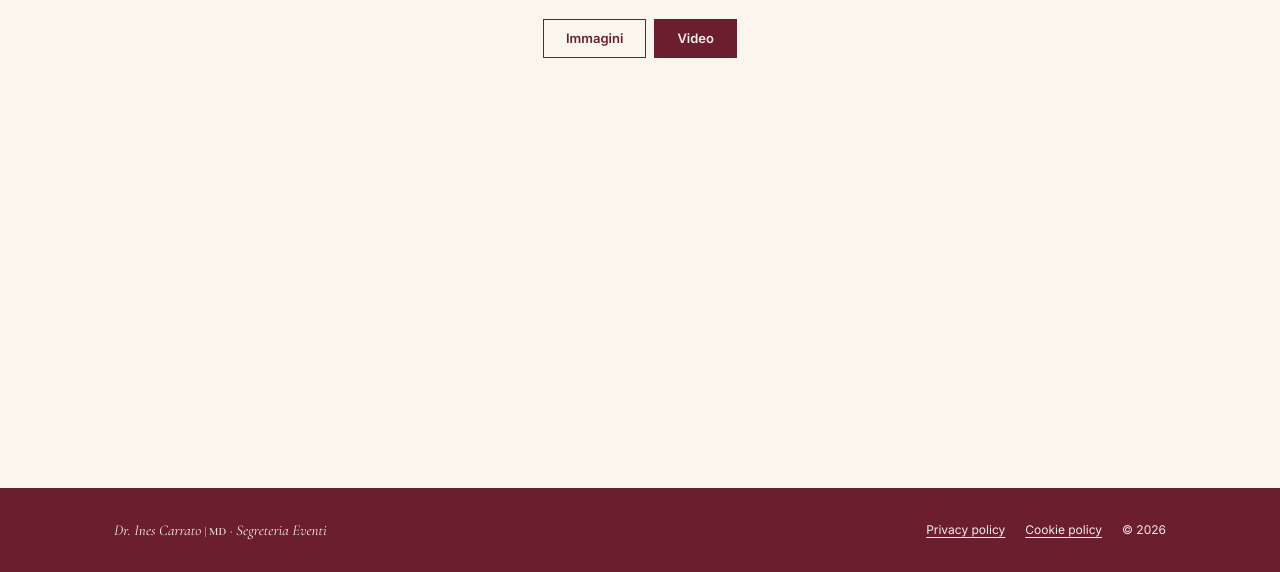
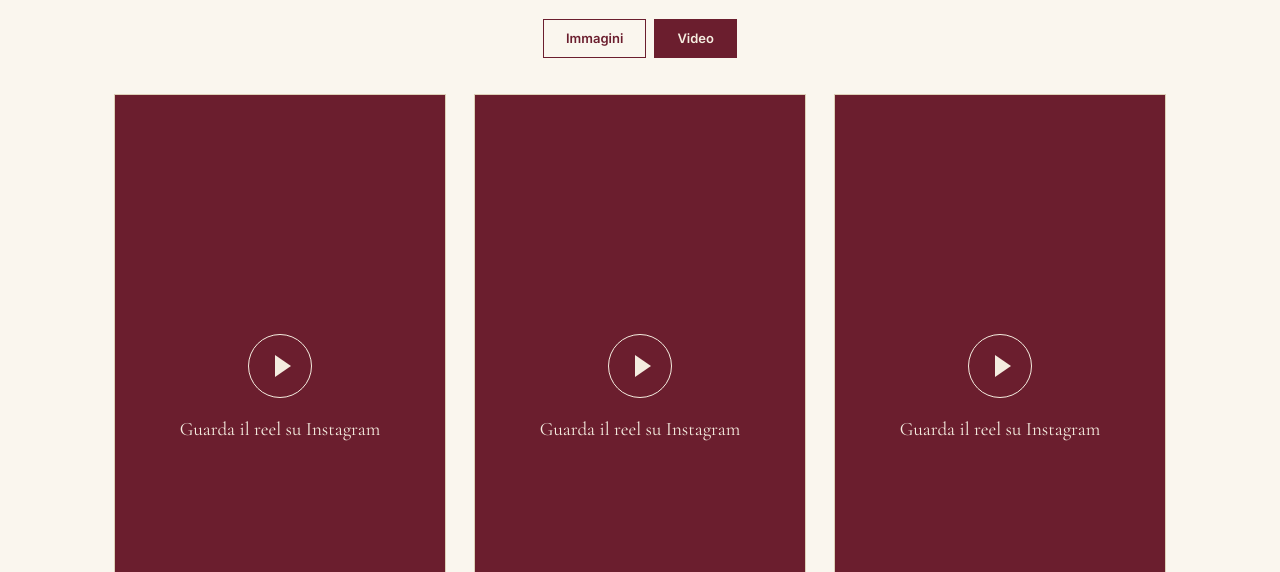
Before and after one commit to realchri10/drinescarrato, a plain HTML site: page galleria-video.html in a window 1280 px wide. Shown: the part 228-800 px from the top of the page. Drawn offline with nearby package versions, Linux system fonts and the light colour scheme; a script that the page names is missing.

Commit message:
Galleria video: tre reel di Instagram incorporati
- Reel incorporati con il codice ufficiale di Instagram, con scheda di riserva
- Cookie policy e privacy policy aggiornate per i contenuti di Instagram (Meta)

Co-Authored-By: Claude Opus 5.5 <noreply@anthropic.com>
Claude-Session: https://claude.ai/code/session_01C4swCxYQtsHoWAHKuRf2Ut

```diff
--- a/galleria-video.html
+++ b/galleria-video.html
@@ -56,27 +56,40 @@
       </div>
 
       <!--
-        Per aggiungere un video di YouTube copia questo blocco dentro .video-grid
-        e sostituisci ID_VIDEO con il codice del video (la parte dopo "v=" nell'indirizzo):
-
-        <figure class="video-item">
-          <div class="video-frame"><iframe src="https://www.youtube-nocookie.com/embed/ID_VIDEO" title="Titolo del video" loading="lazy" allowfullscreen></iframe></div>
-          <figcaption>Titolo del video</figcaption>
-        </figure>
-
-        Per un video caricato sul sito (file .mp4 nella cartella assets/video):
-
-        <figure class="video-item">
-          <div class="video-frame"><video src="assets/video/nome-file.mp4" controls preload="metadata"></video></div>
-          <figcaption>Titolo del video</figcaption>
-        </figure>
+        Per aggiungere un reel di Instagram copia un blocco <div class="reel"> qui sotto
+        e sostituisci il codice del reel (la parte dopo /reel/ nell'indirizzo) nei due punti in cui compare.
       -->
-      <div class="video-grid">
+      <div class="reel-grid">
+        <div class="reel">
+          <blockquote class="instagram-media" data-instgrm-permalink="https://www.instagram.com/reel/DZpyJ7zo63q/" data-instgrm-version="14">
+            <a href="https://www.instagram.com/reel/DZpyJ7zo63q/" target="_blank" rel="noopener" class="reel-fallback">
+              <span class="reel-play" aria-hidden="true"></span>
+              <span>Guarda il reel su Instagram</span>
+            </a>
+          </blockquote>
+        </div>
+        <div class="reel">
+          <blockquote class="instagram-media" data-instgrm-permalink="https://www.instagram.com/reel/DQl6AXBjDPG/" data-instgrm-version="14">
+            <a href="https://www.instagram.com/reel/DQl6AXBjDPG/" target="_blank" rel="noopener" class="reel-fallback">
+              <span class="reel-play" aria-hidden="true"></span>
+              <span>Guarda il reel su Instagram</span>
+            </a>
+          </blockquote>
+        </div>
+        <div class="reel">
+          <blockquote class="instagram-media" data-instgrm-permalink="https://www.instagram.com/reel/DfPaQ14Idae/" data-instgrm-version="14">
+            <a href="https://www.instagram.com/reel/DfPaQ14Idae/" target="_blank" rel="noopener" class="reel-fallback">
+              <span class="reel-play" aria-hidden="true"></span>
+              <span>Guarda il reel su Instagram</span>
+            </a>
+          </blockquote>
+        </div>
       </div>
-      <p class="gallery-empty">I video saranno pubblicati a breve.</p>
     </div>
   </section>
   </main>
+
+  <script async src="https://www.instagram.com/embed.js"></script>
 
   <!-- FOOTER -->
   <footer class="footer">
--- a/style.css
+++ b/style.css
@@ -216,10 +216,26 @@ main > .section:last-child { border-bottom: 0; }
 .gallery-item:hover img { transform: scale(1.03); }
 .video-grid { display: grid; grid-template-columns: repeat(auto-fill, minmax(320px, 1fr)); gap: 24px; }
 .video-grid:empty { display: none; }
-.video-grid:not(:empty) + .gallery-empty { display: none; }
+.video-grid:not(:empty) + .reel-grid { display: grid; grid-template-columns: repeat(auto-fit, minmax(300px, 360px)); justify-content: center; gap: 28px; align-items: start; }
+.reel { min-width: 0; }
+.reel .instagram-media { margin: 0 !important; min-width: 0 !important; width: 100% !important; max-width: 100% !important; }
+.reel blockquote.instagram-media { background: var(--burgundy); border: 1px solid var(--border); aspect-ratio: 9 / 16; display: flex; padding: 0; }
+.reel-fallback { flex: 1; display: flex; flex-direction: column; align-items: center; justify-content: center; gap: 16px; color: var(--cream); text-decoration: none; font-family: var(--serif); font-size: 19px; }
+.reel-play { width: 64px; height: 64px; border: 1.5px solid var(--cream); border-radius: 50%; position: relative; }
+.reel-play::after { content: ""; position: absolute; left: 26px; top: 20px; border-left: 16px solid var(--cream); border-top: 11px solid transparent; border-bottom: 11px solid transparent; }
+.reel-fallback:hover .reel-play { background: rgba(245,237,224,.12); }
+.gallery-empty { display: none; }
 .video-item figcaption { font-family: var(--serif); font-size: 18px; color: var(--burgundy); margin-top: 10px; }
 .video-frame { position: relative; aspect-ratio: 16 / 9; background: #000; border: 1px solid var(--border); }
 .video-frame iframe, .video-frame video { position: absolute; inset: 0; width: 100%; height: 100%; border: 0; }
+.reel-grid { display: grid; grid-template-columns: repeat(auto-fit, minmax(300px, 1fr)); max-width: 1052px; margin: 0 auto; gap: 28px; align-items: start; }
+.reel { min-width: 0; }
+.reel .instagram-media { margin: 0 !important; min-width: 0 !important; width: 100% !important; max-width: 100% !important; }
+.reel blockquote.instagram-media { background: var(--burgundy); border: 1px solid var(--border); aspect-ratio: 9 / 16; display: flex; padding: 0; }
+.reel-fallback { flex: 1; display: flex; flex-direction: column; align-items: center; justify-content: center; gap: 16px; color: var(--cream); text-decoration: none; font-family: var(--serif); font-size: 19px; }
+.reel-play { width: 64px; height: 64px; border: 1.5px solid var(--cream); border-radius: 50%; position: relative; }
+.reel-play::after { content: ""; position: absolute; left: 26px; top: 20px; border-left: 16px solid var(--cream); border-top: 11px solid transparent; border-bottom: 11px solid transparent; }
+.reel-fallback:hover .reel-play { background: rgba(245,237,224,.12); }
 .gallery-empty { text-align: center; font-family: var(--serif); font-style: italic; font-size: 20px; color: var(--muted); padding: 40px 0; }
 
 .lightbox { position: fixed; inset: 0; z-index: 100; background: rgba(25,8,12,.97); display: flex; align-items: center; justify-content: center; padding: 24px; }
```
Also changed, not shown: cookie.html (+3 -2 lines), privacy.html (+3 -2 lines).
